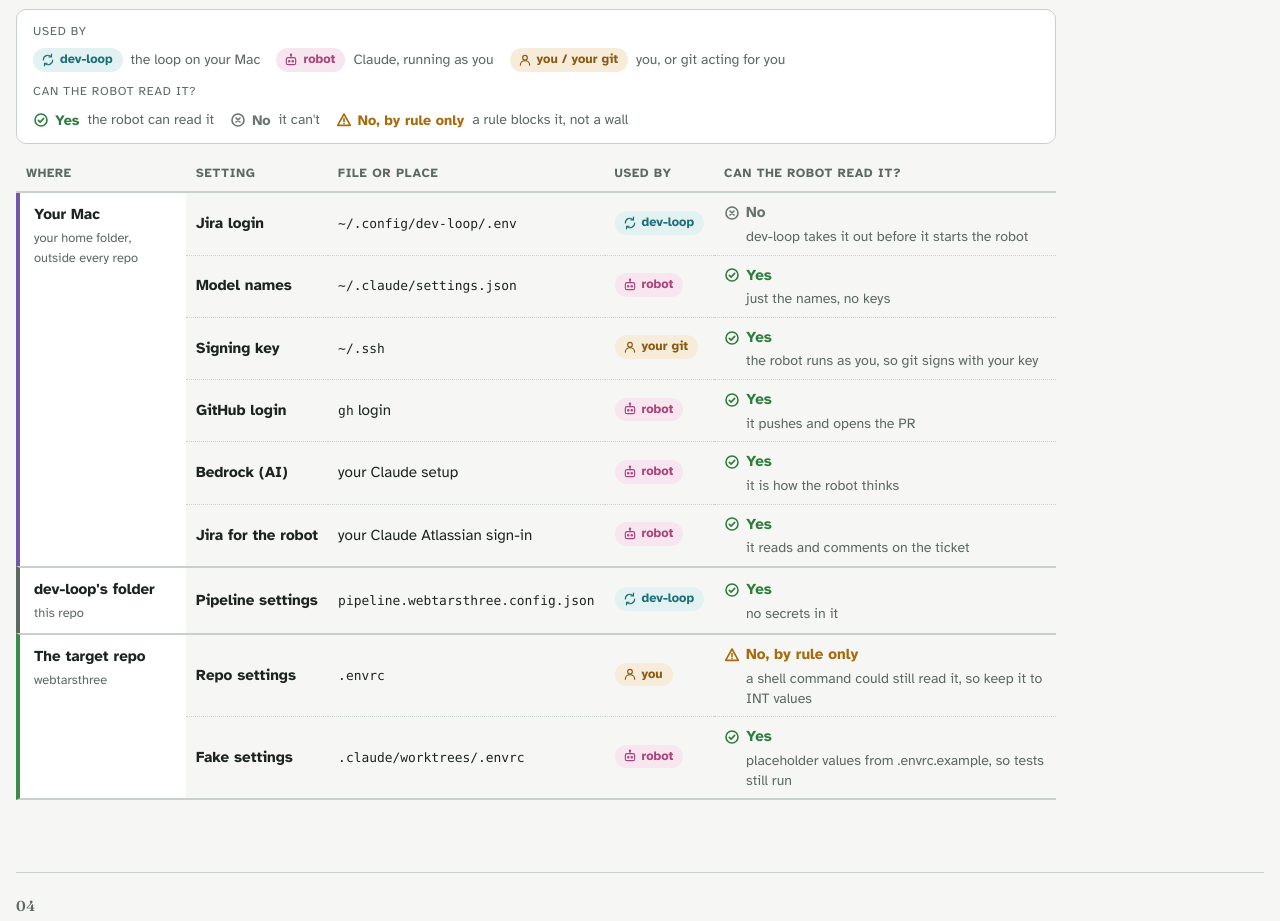
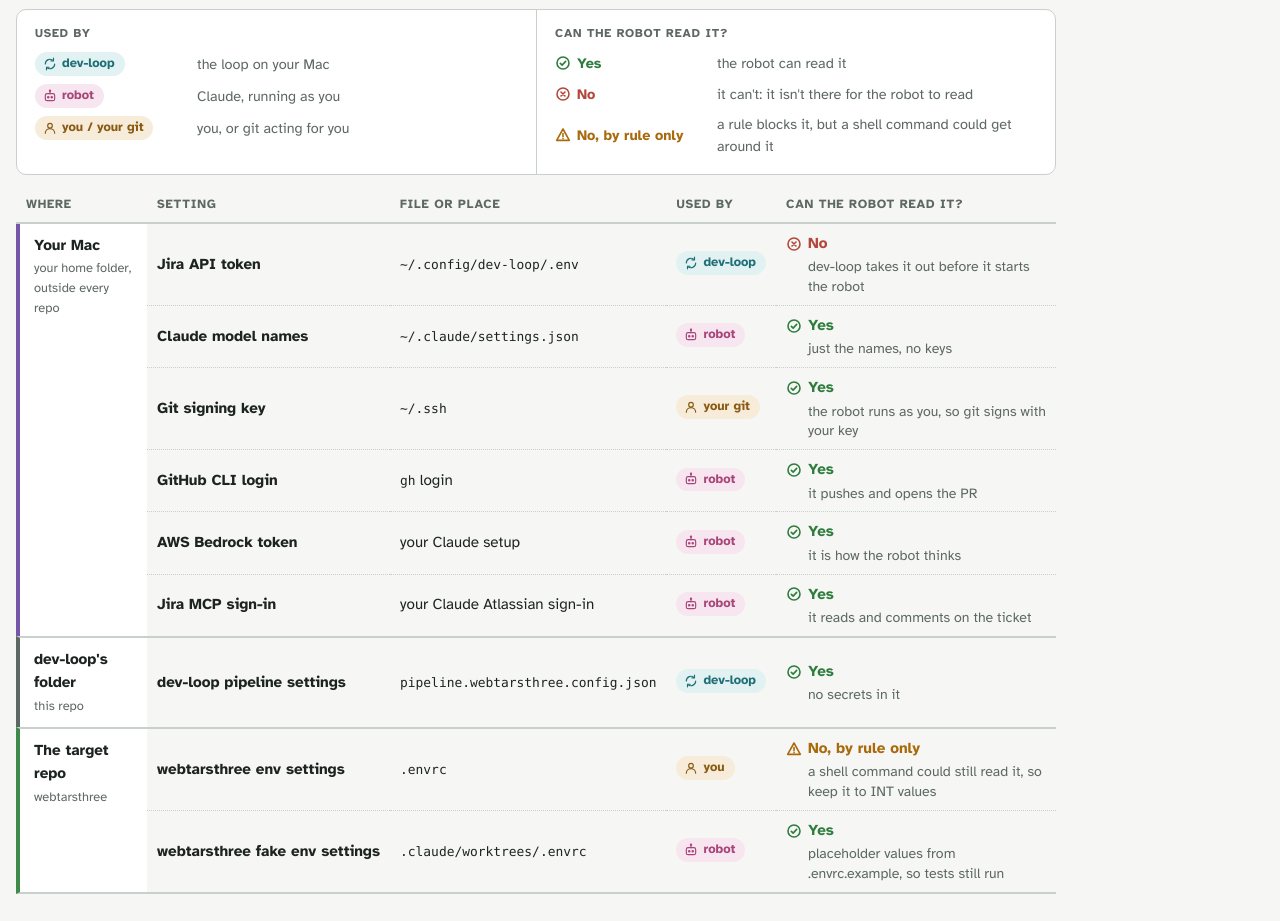
Before and after one commit to GolfNowEng/agentic-dev-loop, a website: page docs/guide/how-dev-loop-works.html in a window 1280 px wide. Shown: the part 2031-2952 px from the top of the page. Drawn offline with Linux system fonts and the light colour scheme.

Commit message:
docs(guide): legend as two columns, one entry per line; No is red; settings named service-first
Co-Authored-By: Claude Opus 5.5 <noreply@anthropic.com>

```diff
--- a/docs/guide/how-dev-loop-works.html
+++ b/docs/guide/how-dev-loop-works.html
@@ -26,7 +26,7 @@
   --hover: #eef1ee; --field-edge: #a9b3ad; --shadow: 0 1px 2px rgba(29, 36, 32, .08); --chip: #ffffff; --chip-on: #1d2420; --chip-on-ink: #f6f7f4;
   --a-loop: #1f6f78; --a-loop-bg: #e2f1f2; --a-robot: #a8457a; --a-robot-bg: #f7e6ef;
   --a-you: #8a5a12; --a-you-bg: #f6ecd9; --a-sbx: #3d67a3; --a-sbx-bg: #e3ebf6;
-  --ans-yes: #2f7d3e; --ans-no: #6b7570; --ans-soft: #a86a0c;
+  --ans-yes: #2f7d3e; --ans-no: #b4473b; --ans-soft: #a86a0c;
   --display: "Fraunces", Georgia, serif;
   --body: "Atkinson Hyperlegible", system-ui, sans-serif;
   color-scheme: light;
@@ -38,7 +38,7 @@
     --ext: #1b2a1e; --ext-edge: #7dc28a; --key: #e3a83c; --bad: #e07a6e; --un: #2e1d1b;
     --a-loop: #6cc4cc; --a-loop-bg: #15302f; --a-robot: #e48bbb; --a-robot-bg: #35192a;
     --a-you: #e0b062; --a-you-bg: #33270f; --a-sbx: #8fb2e3; --a-sbx-bg: #1b2a3e;
-    --ans-yes: #7dc28a; --ans-no: #a3ada8; --ans-soft: #e8a83a;
+    --ans-yes: #7dc28a; --ans-no: #e07a6e; --ans-soft: #e8a83a;
     --hover: #232c27; --field-edge: #56635c; --shadow: 0 1px 2px rgba(0, 0, 0, .4);
     --chip: #1b221e; --chip-on: #e6ebe7; --chip-on-ink: #151a17; color-scheme: dark;
   }
@@ -49,7 +49,7 @@
   --ext: #1b2a1e; --ext-edge: #7dc28a; --key: #e3a83c; --bad: #e07a6e; --un: #2e1d1b;
   --a-loop: #6cc4cc; --a-loop-bg: #15302f; --a-robot: #e48bbb; --a-robot-bg: #35192a;
   --a-you: #e0b062; --a-you-bg: #33270f; --a-sbx: #8fb2e3; --a-sbx-bg: #1b2a3e;
-  --ans-yes: #7dc28a; --ans-no: #a3ada8; --ans-soft: #e8a83a;
+  --ans-yes: #7dc28a; --ans-no: #e07a6e; --ans-soft: #e8a83a;
   --hover: #232c27; --field-edge: #56635c; --shadow: 0 1px 2px rgba(0, 0, 0, .4);
     --chip: #1b221e; --chip-on: #e6ebe7; --chip-on-ink: #151a17; color-scheme: dark;
 }
@@ -175,6 +175,7 @@ h1 code.name { font-weight: 700; }
 #envtable tbody.g-repo th.place { border-left-color: var(--ext-edge); background: var(--card); }
 #envtable tbody.g-sbx th.place { border-left-color: var(--room-edge); background: var(--card); }
 #envtable tbody tr > td:first-of-type { white-space: nowrap; }
+#envtable td:last-child { min-width: 280px; }
 .ico { width: 14px; height: 14px; flex: none; fill: none; stroke: currentColor; stroke-width: 2; stroke-linecap: round; stroke-linejoin: round; }
 .by { display: inline-flex; align-items: center; gap: 5px; font-size: .8rem; font-weight: 700; border-radius: 999px; padding: 2px 10px 2px 8px; white-space: nowrap; }
 .by-loop { color: var(--a-loop); background: var(--a-loop-bg); }
@@ -188,11 +189,14 @@ h1 code.name { font-weight: 700; }
 .ans-no .ans-word { color: var(--ans-no); }
 .ans-soft .ans-word { color: var(--ans-soft); }
 .ans-why { color: var(--muted); font-size: .88rem; line-height: 1.4; padding-left: 22px; }
-.legend { display: flex; flex-wrap: wrap; gap: 10px 28px; max-width: 1040px; padding: 12px 16px; border: 1px solid var(--line); border-radius: 10px; background: var(--card); }
-.legend-group { display: grid; gap: 8px; min-width: 0; }
-.legend-group > .where { margin: 0; }
-.legend-items { display: flex; flex-wrap: wrap; gap: 8px 16px; }
-.legend-item { display: inline-flex; align-items: center; gap: 8px; font-size: .88rem; color: var(--muted); }
+.legend { display: grid; grid-template-columns: repeat(auto-fit, minmax(300px, 1fr)); gap: 0; max-width: 1040px; border: 1px solid var(--line); border-radius: 10px; background: var(--card); overflow: hidden; }
+.legend-group { display: grid; align-content: start; gap: 10px; min-width: 0; padding: 14px 18px 16px; }
+.legend-group + .legend-group { border-left: 1px solid var(--line); }
+.legend-group > .where { margin: 0; font-weight: 700; }
+.legend-items { display: grid; gap: 8px; margin: 0; padding: 0; list-style: none; }
+.legend-item { display: grid; grid-template-columns: 150px minmax(0, 1fr); align-items: center; gap: 12px; font-size: .9rem; color: var(--muted); }
+.legend-item > :first-child { justify-self: start; }
+@media (max-width: 680px) { .legend-group + .legend-group { border-left: 0; border-top: 1px solid var(--line); } .legend-item { grid-template-columns: 130px minmax(0, 1fr); } }
 .legend-item .ans-word { font-size: .9rem; }
 #envtable code { font-family: ui-monospace, SFMono-Regular, Menlo, monospace; font-size: .85em; white-space: nowrap; }
 .dash-btn { cursor: pointer; }
@@ -727,12 +731,12 @@ function drawLegend() {
     ["you", "you / your git", "you, or git acting for you"],
     ...(sb ? [["sbx", "sbx", "the safety room"]] : []),
   ];
-  const ans = [["yes", "the robot can read it"], ["no", "it can't"], ...(sb ? [] : [["soft", "a rule blocks it, not a wall"]])];
+  const ans = [["yes", "the robot can read it"], ["no", "it can't: it isn't there for the robot to read"], ...(sb ? [] : [["soft", "a rule blocks it, but a shell command could get around it"]])];
   document.getElementById("env-legend").innerHTML =
-    `<div class="legend-group"><span class="where">Used by</span><div class="legend-items">` +
-    who.map(([k, t, d]) => `<span class="legend-item"><span class="by by-${k}">${ICON[k]}${t}</span>${d}</span>`).join("") + `</div></div>` +
-    `<div class="legend-group"><span class="where">Can the robot read it?</span><div class="legend-items">` +
-    ans.map(([k, d]) => `<span class="legend-item ans-${k}"><span class="ans-word">${ANS[k].icon}${ANS[k].t}</span>${d}</span>`).join("") + `</div></div>`;
+    `<div class="legend-group"><span class="where">Used by</span><ul class="legend-items">` +
+    who.map(([k, t, d]) => `<li class="legend-item"><span class="by by-${k}">${ICON[k]}${t}</span><span>${d}</span></li>`).join("") + `</ul></div>` +
+    `<div class="legend-group"><span class="where">Can the robot read it?</span><ul class="legend-items">` +
+    ans.map(([k, d]) => `<li class="legend-item ans-${k}"><span class="ans-word">${ANS[k].icon}${ANS[k].t}</span><span>${d}</span></li>`).join("") + `</ul></div>`;
 }
 
 /* Where each setting lives, grouped by place (docs/sandbox-sbx.md §2, §5, §6, §9; src/core/spawn-claude.ts childEnv). */
@@ -749,28 +753,28 @@ function drawEnv() {
   // groups: [place, zone class, note, rows: [setting, where, used by, can the robot read it]]
   const groups = [
     ["Your Mac", "mac", "your home folder, outside every repo", [
-      ["Jira login", c("~/.config/dev-loop/.env"), LOOP, sb ? can("no", "it stays on your Mac with dev-loop") : can("no", "dev-loop takes it out before it starts the robot")],
-      ["Model names", c("~/.claude/settings.json"), sb ? LOOP : ROBOT, can("yes", sb ? "just the names; dev-loop passes them in" : "just the names, no keys")],
-      ["Signing key", c("~/.ssh"), GIT, sb ? can("no", "it stays on your Mac; dev-loop signs the commits after") : can("yes", "the robot runs as you, so git signs with your key")],
-      ["GitHub login", c("gh") + " login", sb ? GIT : ROBOT, sb ? can("no", "it stays on your Mac; used only for the push") : can("yes", "it pushes and opens the PR")],
+      ["Jira API token", c("~/.config/dev-loop/.env"), LOOP, sb ? can("no", "it stays on your Mac with dev-loop") : can("no", "dev-loop takes it out before it starts the robot")],
+      ["Claude model names", c("~/.claude/settings.json"), sb ? LOOP : ROBOT, can("yes", sb ? "just the names; dev-loop passes them in" : "just the names, no keys")],
+      ["Git signing key", c("~/.ssh"), GIT, sb ? can("no", "it stays on your Mac; dev-loop signs the commits after") : can("yes", "the robot runs as you, so git signs with your key")],
+      ["GitHub CLI login", c("gh") + " login", sb ? GIT : ROBOT, sb ? can("no", "it stays on your Mac; used only for the push") : can("yes", "it pushes and opens the PR")],
       ...(sb ? [] : [
-        ["Bedrock (AI)", "your Claude setup", ROBOT, can("yes", "it is how the robot thinks")],
-        ["Jira for the robot", "your Claude Atlassian sign-in", ROBOT, can("yes", "it reads and comments on the ticket")],
+        ["AWS Bedrock token", "your Claude setup", ROBOT, can("yes", "it is how the robot thinks")],
+        ["Jira MCP sign-in", "your Claude Atlassian sign-in", ROBOT, can("yes", "it reads and comments on the ticket")],
       ]),
     ]],
     ["dev-loop's folder", "loop", "this repo", [
-      ["Pipeline settings", c(`pipeline.${r.id}.config.json`), LOOP, can("yes", "no secrets in it")],
+      ["dev-loop pipeline settings", c(`pipeline.${r.id}.config.json`), LOOP, can("yes", "no secrets in it")],
     ]],
     [`The target repo`, "repo", r.name, [
-      ["Repo settings", c(".envrc"), YOU, sb
+      [`${r.name} env settings`, c(".envrc"), YOU, sb
         ? can("no", "it stays on your Mac, for when you run the app yourself")
         : can("soft", "a shell command could still read it, so keep it to INT values")],
-      ["Fake settings", c(".claude/worktrees/.envrc"), ROBOT, can("yes", "placeholder values from .envrc.example, so tests still run")],
+      [`${r.name} fake env settings`, c(".claude/worktrees/.envrc"), ROBOT, can("yes", "placeholder values from .envrc.example, so tests still run")],
     ]],
     ...(sb ? [["sbx", "sbx", "Docker's own store on your Mac", [
-      ["GitHub token", c("sbx secret set github"), SBX, can("no", "sbx adds it to each request on the way out")],
-      ["Bedrock token", "Keystone kit", SBX, can("no", "sbx adds it on the way out")],
-      ["Jira for the robot", c("sbx mcp add atlassian"), SBX, can("no", "sbx signs in for it")],
+      ["GitHub API token", c("sbx secret set github"), SBX, can("no", "sbx adds it to each request on the way out")],
+      ["AWS Bedrock token", "Keystone kit", SBX, can("no", "sbx adds it on the way out")],
+      ["Jira MCP sign-in", c("sbx mcp add atlassian"), SBX, can("no", "sbx signs in for it")],
     ]]] : []),
   ];
   // one table: the place is its own first column, spanning its rows
```
